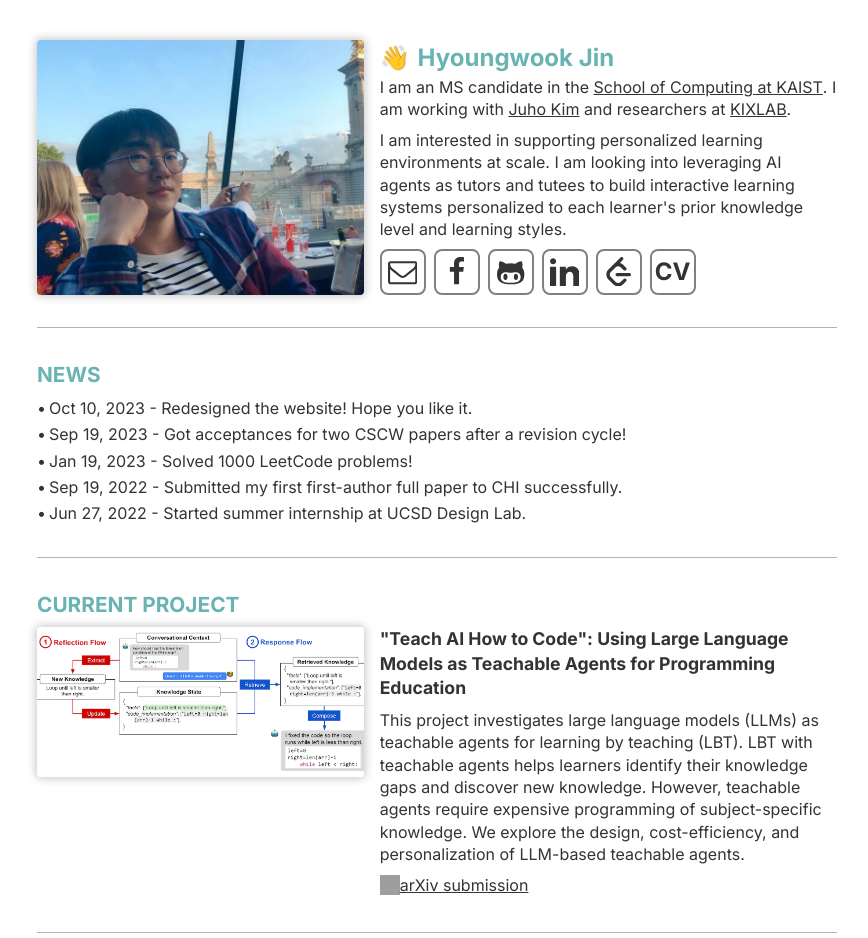
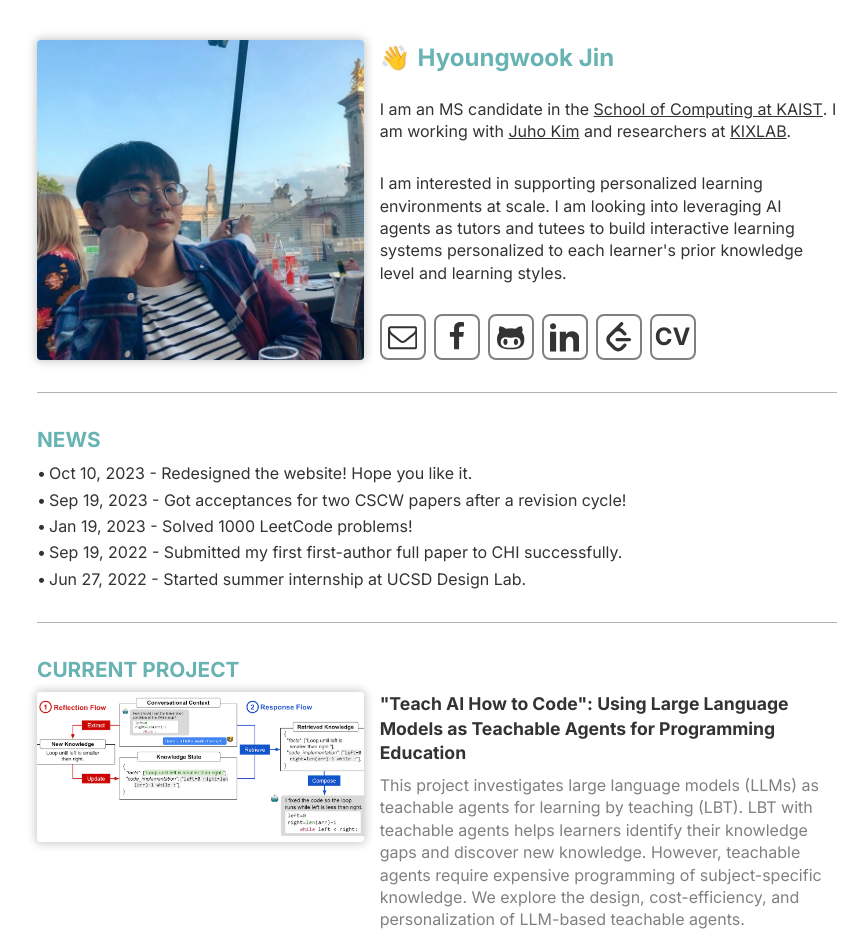
Before and after one commit to jhw123/jhw123.github.com, a Next.js app: page / in a window 1280 px wide. Shown: the top 938 px of the page, without its empty margins (203-1071 px from the left). Built offline with nearby package versions, Linux system fonts and the light colour scheme; grey boxes are pictures that could not be loaded.

Commit message:
💄 make profile image square

```diff
--- a/src/app/page.tsx
+++ b/src/app/page.tsx
@@ -48,7 +48,7 @@ export default function Home() {
               />
             </ProfileImageContainer>
 
-            <div>
+            <Introduction>
               <h1>
                 <HeaderText color="Focus">
                   <WavingHand>Hyoungwook Jin</WavingHand>
@@ -81,7 +81,7 @@ export default function Home() {
                   <LinkButton>CV</LinkButton>
                 </Link>
               </LinkSection>
-            </div>
+            </Introduction>
           </Card>
 
           <Divider fill="Secondary" marginVertical={32} />
@@ -122,7 +122,9 @@ export default function Home() {
                 <h3>
                   <SubSubHeaderText marginBottom={8}>{title}</SubSubHeaderText>
                 </h3>
-                <BodyText marginBottom={8}>{description}</BodyText>
+                <BodyText color="Secondary" marginBottom={8}>
+                  {description}
+                </BodyText>
                 {arxivLink && (
                   <ExternalLink href={arxivLink}>
                     <Image width={20} height={20} src="/icons/arxiv.png" alt={`arXiv submission link for ${title}`} />{' '}
@@ -230,8 +232,10 @@ export default function Home() {
                     {school} ({abbreviation})
                   </SubSubHeaderText>
                 </h3>
-                <ListItem marginBottom={4}>{degree}</ListItem>
-                <ListItem>{content}</ListItem>
+                <BodyText color="Secondary">
+                  <ListItem marginBottom={4}>{degree}</ListItem>
+                  <ListItem>{content}</ListItem>
+                </BodyText>
               </div>
               <SideInfo>
                 <Time date={startDate} formatStr="LLL yyyy" /> - <Time date={endDate} formatStr="LLL yyyy" />
@@ -275,7 +279,7 @@ const Card = styled.section`
 const ProfileImageContainer = styled.div`
   position: relative;
   overflow: hidden;
-  max-height: calc(800px / 2.5);
+  height: calc(800px / 2.5);
   overflow: hidden;
   border-radius: 4px;
   box-shadow: 0 0 8px 2px rgba(0, 0, 0, 0.2);
@@ -285,6 +289,12 @@ const ProfileImageContainer = styled.div`
     height: 150px;
     margin: auto;
   }
+`
+
+const Introduction = styled.div`
+  display: flex;
+  flex-direction: column;
+  justify-content: space-between;
 `
 
 const PublicationImageContainer = styled.div`
```
